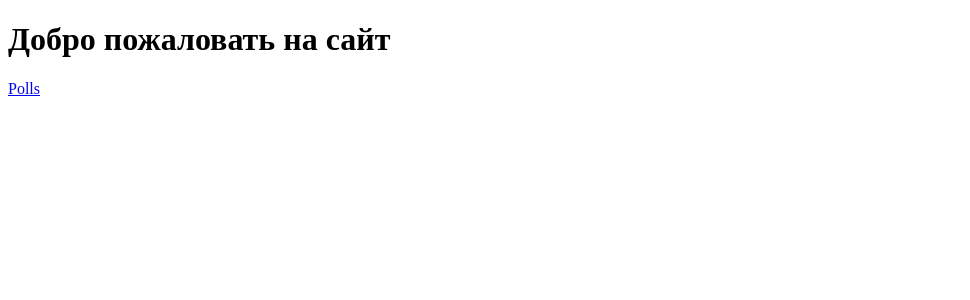
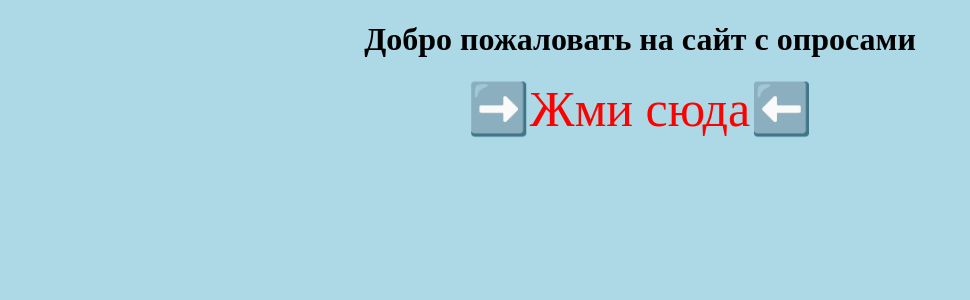
Before and after one commit to AntonShishkin11/django_study_tutorial, a Django app: page / in a window 1280 px wide. Shown: the top 300 px of the page, without its empty margins (0-970 px from the left). Run offline with Django 5.2, Linux system fonts and the light colour scheme.

Commit message:
Created style.css

```diff
--- a/mysite/mysite/settings.py
+++ b/mysite/mysite/settings.py
@@ -122,6 +122,9 @@ USE_TZ = True
 # https://docs.djangoproject.com/en/5.1/howto/static-files/
 
 STATIC_URL = 'static/'
+STATICFILES_DIRS = [
+    BASE_DIR / "polls/static",
+]
 
 # Default primary key field type
 # https://docs.djangoproject.com/en/5.1/ref/settings/#default-auto-field
--- a/mysite/mysite/urls.py
+++ b/mysite/mysite/urls.py
@@ -20,7 +20,7 @@ from django.urls import path, include
 from polls.views import homepage
 
 urlpatterns = [
-path('', homepage, name='home'),
+path('', homepage),
     path("polls/", include("polls.urls")),
     path('admin/', admin.site.urls),
 
--- /dev/null
+++ b/mysite/polls/static/polls/style.css
@@ -0,0 +1,21 @@
+li a {
+    color: green;
+}
+
+body {
+    background: url("images/bluebackground.jpg") no-repeat;
+}
+
+h1 {
+    text-align: center;
+}
+
+.container {
+    text-align: center;
+}
+
+.btn.btn-primary {
+    font-size: 50px;
+    text-decoration: none;
+    color: rgba(255, 0, 0);
+}
--- a/mysite/polls/templates/polls/detail.html
+++ b/mysite/polls/templates/polls/detail.html
@@ -1,4 +1,6 @@
 <!DOCTYPE html>
+{% load static %}
+<link rel="stylesheet" href="{% static 'polls/style.css' %}">
 <html lang="en">
 <head>
     <meta charset="UTF-8">
--- a/mysite/polls/templates/polls/homepage.html
+++ b/mysite/polls/templates/polls/homepage.html
@@ -1,4 +1,6 @@
 <!DOCTYPE html>
+{% load static %}
+<link rel="stylesheet" href="{% static 'polls/style.css' %}">
 <html lang="en">
 <head>
     <meta charset="UTF-8">
@@ -6,8 +8,8 @@
 </head>
 <body>
     <div class="container">
-        <h1>Добро пожаловать на сайт</h1>
-        <a href="{% url 'polls:index' %}" class="btn btn-primary">Polls</a>
+        <h1>Добро пожаловать на сайт с опросами</h1>
+        <a href="{% url 'polls:index' %}" class="btn btn-primary">➡️Жми сюда⬅️</a>
     </div>
 </body>
 </html>
--- a/mysite/polls/templates/polls/index.html
+++ b/mysite/polls/templates/polls/index.html
@@ -1,11 +1,16 @@
 <!DOCTYPE html>
+{% load static %}
 <html lang="en">
+<link rel="stylesheet" href="{% static 'polls/style.css' %}">
 <head>
+
     <meta charset="UTF-8">
     <title>Опросы</title>
+
 </head>
 <body>
 <fieldset>
+    <legend><h1>Опросы</h1></legend>
 {% if latest_question_list %}
     <ul >
     {% for question in latest_question_list %}
--- a/mysite/polls/templates/polls/results.html
+++ b/mysite/polls/templates/polls/results.html
@@ -1,4 +1,6 @@
 <!DOCTYPE html>
+{% load static %}
+<link rel="stylesheet" href="{% static 'polls/style.css' %}">
 <html lang="en">
 <head>
     <meta charset="UTF-8">
```
Also changed, not shown: mysite/polls/static/polls/images/bluebackground.jpg (added).
